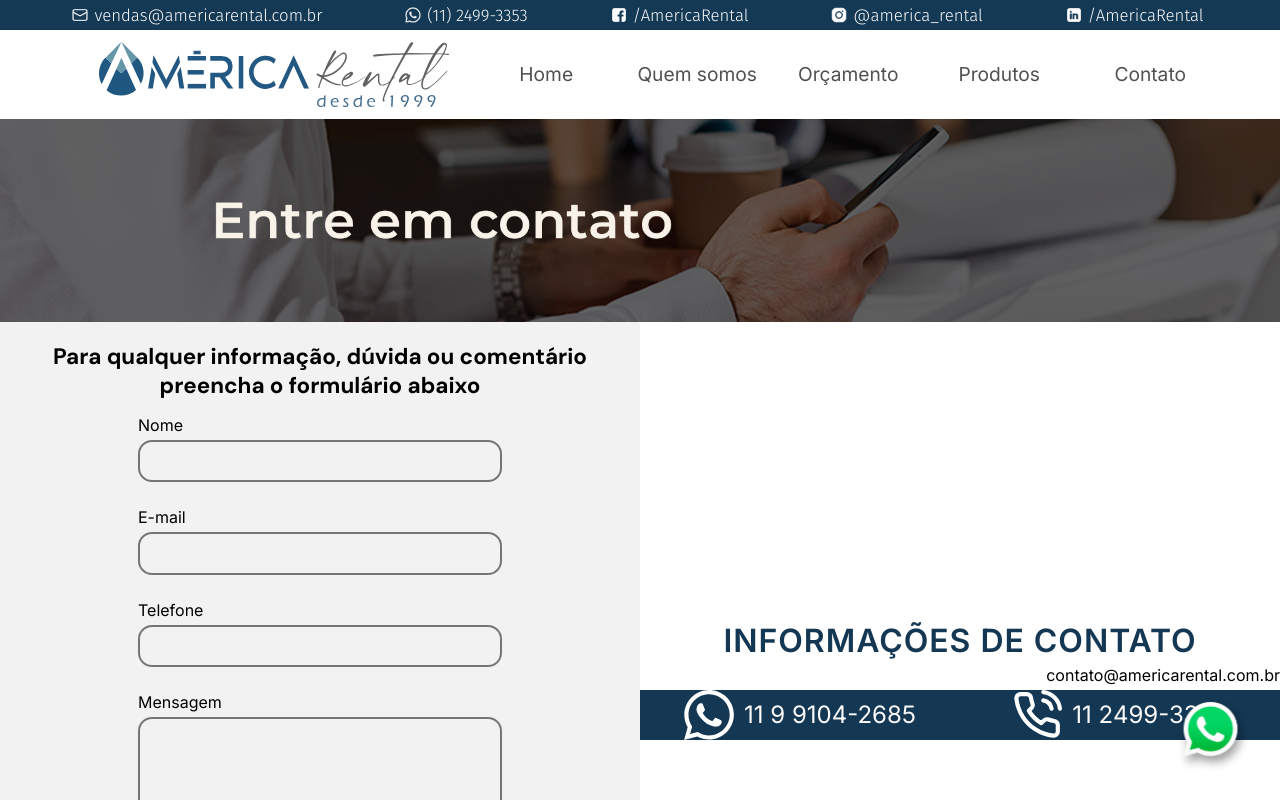
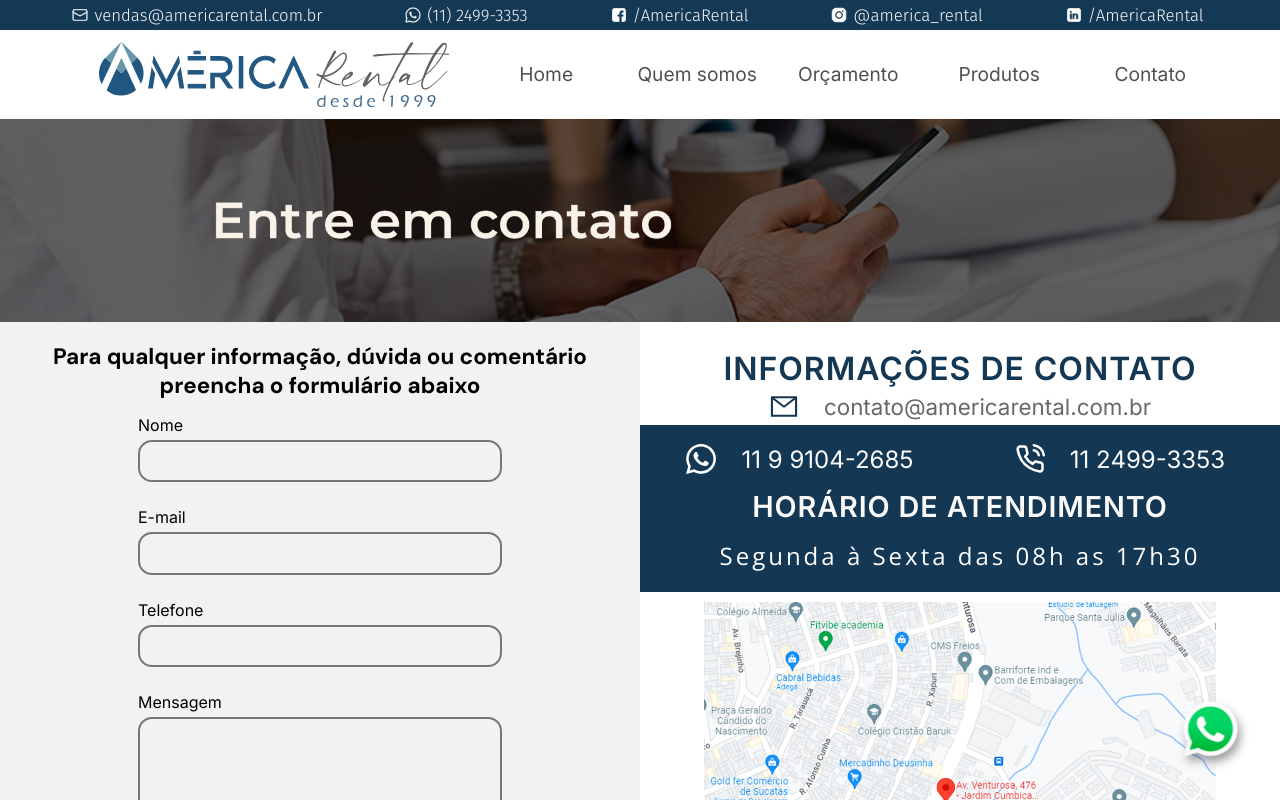
Before and after one commit to AmericaRental/america_rental_website, a React (Create React App) app: page /contato in a window 1280 px wide. Shown: the top 800 px of the page. Built offline with nearby package versions, Linux system fonts and the light colour scheme; a web font is replaced by a local one.

Commit message:
:sparkles: contato page created

```diff
--- a/public/index.html
+++ b/public/index.html
@@ -12,6 +12,7 @@
     <link rel="apple-touch-icon" href="%PUBLIC_URL%/logo192.png" />
     <link rel="preconnect" href="https://fonts.googleapis.com" />
     <link rel="preconnect" href="https://fonts.gstatic.com" crossorigin />
+
     <link
       href="https://fonts.googleapis.com/css2?family=DM+Sans:wght@400;500;700&family=Fira+Sans:wght@300&family=Inter:wght@400;600&family=Josefin+Sans:wght@400;700&family=Montserrat:ital,wght@0,600;0,700;0,800;1,800&family=Nunito&family=Open+Sans&family=Source+Sans+Pro:wght@700&family=Unna&display=swap"
       rel="stylesheet"
--- /dev/null
+++ b/src/css/contato.css
@@ -0,0 +1,10 @@
+.contactsIcon {
+    width: 30px;
+    height: auto;
+    margin-right: 15px;
+}
+
+.containerSection {
+    width: 100%;
+    height: max-content;
+}
--- a/src/pages/Contato.jsx
+++ b/src/pages/Contato.jsx
@@ -1,16 +1,15 @@
 import React, { useState } from "react";
 import { FiPhoneCall } from "react-icons/fi";
 import { ImWhatsapp } from "react-icons/im";
+import { AiOutlineMail } from "react-icons/ai";
 import Header from "../components/global/header";
 import Footer from "../components/global/footer";
 import styled from "styled-components";
-
+import location from '../images/location.png';
 import contato from "../images/contato.webp";
 import WhatsappButton from "../components/global/whatsapp_button";
 import api from "../api/axios";
-
-import emailIcon from "../images/email.svg";
-
+import "../css/contato.css";
 const Banner = styled.div`
   width: 100%;
   position: initial;
@@ -111,12 +110,14 @@ const Input = styled.input`
 `;
 
 const P = styled.p`
-  font-family: "Inter";
+  font-family: ${(props) => props.family || "Inter"};
   font-size: ${(props) => props.size || "1rem"};
-  margin: 5px 0px 5px 10px;
+  margin: ${(props) => props.margin || "5px 0px 5px 10px"};
+  letter-spacing: ${(props) => props.spacing || "0px"};
   align-items: center;
   display: flex;
   color: ${(props) => props.color || "#000"};
+  font-weight: 400;
 `;
 
 const FrmContainer = styled.article`
@@ -146,20 +147,23 @@ const Line = styled.div`
   width: 100%;
   display: flex;
   flex-direction: row;
-  justify-content: space-between;
+  justify-content: ${(props) => props.justify || "space-between"};
+  margin: ${(props) => props.margin || "0"};
 `;
 
 const InformationsContainer = styled.section`
   width: 100%;
   height: auto;
   display: flex;
+  flex-direction: column;
   align-items: center;
   font-size: "Inter";
   background-color: #143753;
+  padding: 15px 0;
 `;
 
 const InformationItem = styled.div`
-  width: ${props => props.width || '50%'};
+  width: ${(props) => props.width || "50%"};
   display: flex;
   flex-direction: row;
   align-items: center;
@@ -172,6 +176,13 @@ const Main = styled.main`
   display: flex;
   flex-direction: row;
 `;
+
+const Img = styled.img `
+  margin: 10px auto;
+  width: ${props => props.width || '80%'};
+  height: ${props => props.height || '400px'};
+  object-fit: cover;
+`
 
 function Contato() {
   const [border, setBorder] = useState("2px solid rgba(0, 0, 0, 0.51)");
@@ -282,27 +293,54 @@ function Contato() {
           <Title size="2rem" color="#143753" weight="600" margin="0 auto">
             Informações de Contato
           </Title>
-          <Line>
-            <img src={emailIcon} alt="icone de email" />
-            <P>contato@americarental.com.br</P>
+          <Line justify="center">
+            <AiOutlineMail color="#143753" className="contactsIcon" />
+            <P color="#686868" size="1.4rem">
+              contato@americarental.com.br
+            </P>
           </Line>
 
           <InformationsContainer>
             <Line>
               <InformationItem>
-                <ImWhatsapp color="#fff" size={"50px"} />
+                <ImWhatsapp
+                  color="#fff"
+                  size={"50px"}
+                  className="contactsIcon"
+                />
                 <P size="1.5rem" color="#fafafa">
                   11 9 9104-2685
                 </P>
               </InformationItem>
               <InformationItem>
-                <FiPhoneCall color="#fff" size={"50px"} />
+                <FiPhoneCall
+                  color="#fff"
+                  size={"50px"}
+                  className="contactsIcon"
+                />
                 <P size="1.5rem" color="#fafafa">
                   11 2499-3353
                 </P>
               </InformationItem>
             </Line>
+            <Line>
+              <Title size="1.8rem" margin="10px auto" weight="bold">
+                Horário de Atendimento
+              </Title>
+            </Line>
+            <Line>
+              <P
+                spacing="3px"
+                family="Open Sans"
+                size="1.5rem"
+                margin="5px auto"
+                color="white"
+              >
+                Segunda à Sexta das 08h as 17h30
+              </P>
+            </Line>
           </InformationsContainer>
+          <Img src={location}/>
         </Container>
       </Main>
       <Footer />
```
Also changed, not shown: src/images/location.png (added).
